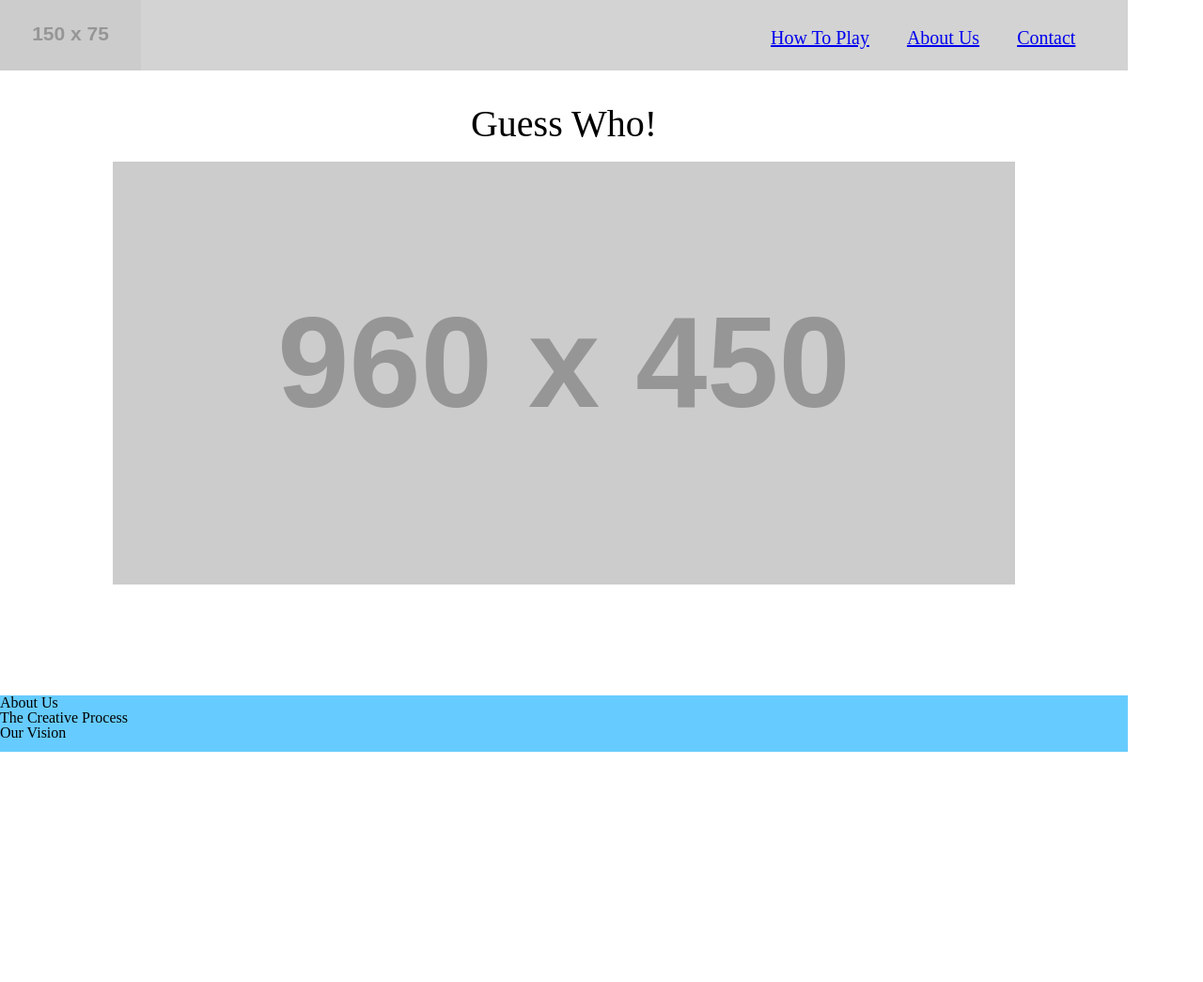
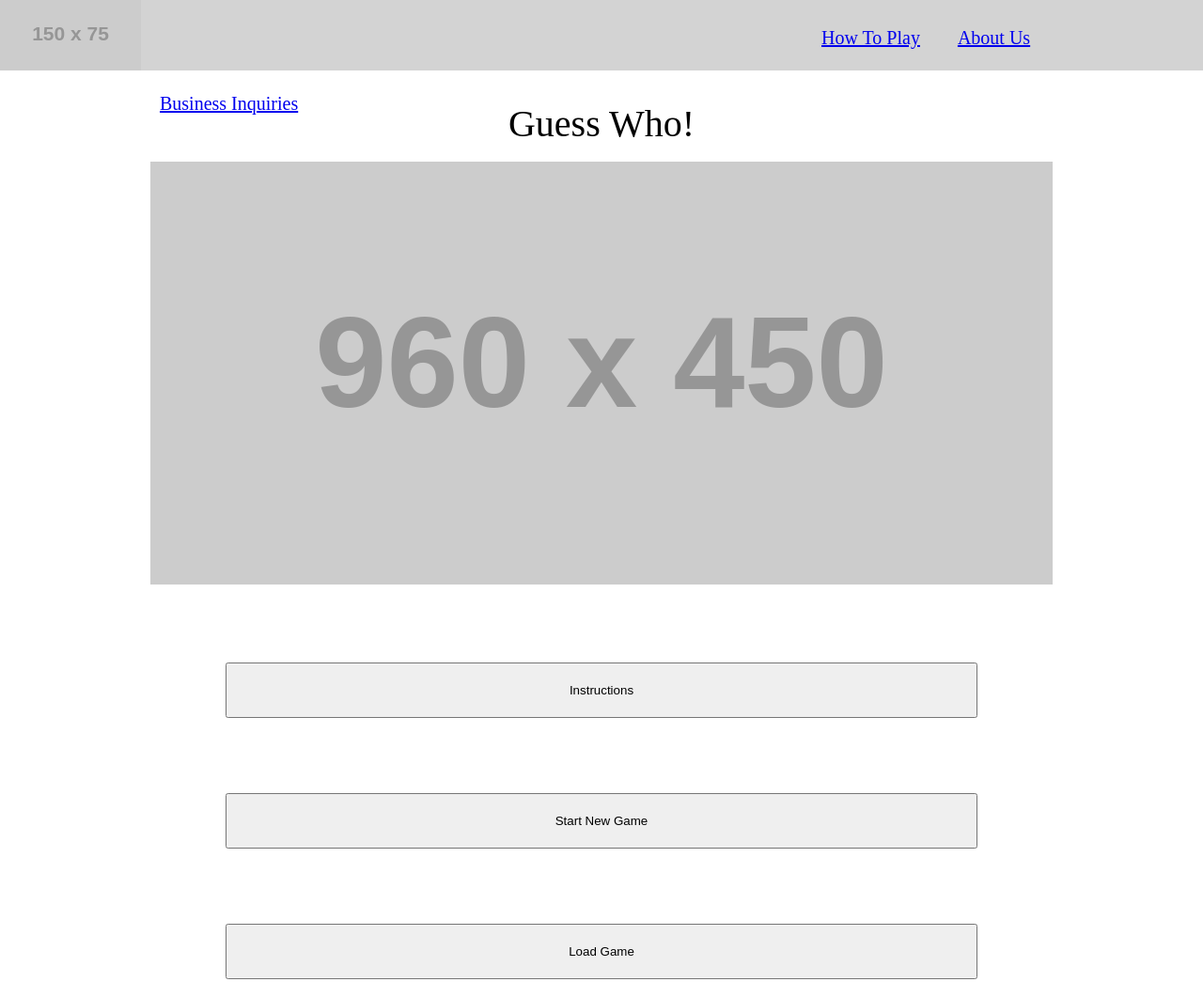
Before and after one commit to mean-gorls/Guess-Who, a plain HTML site: page index.html in a window 1280 px wide. Shown: the top 1045 px of the page at 94% size. Before the commit the page ends 800 px from the top, so only its background shows below. Drawn offline with Linux system fonts and the light colour scheme; placeholder pictures from the web are drawn by us.

Commit message:
index and stylesheet changes

```diff
--- a/css/stylesheet.css
+++ b/css/stylesheet.css
@@ -3,7 +3,8 @@
 } */
 
 header, body, footer {
-  width: 1200px;
+  width: 100%;
+  margin: 0 auto;
 }
 
 #topbar li {
@@ -12,7 +13,7 @@ header, body, footer {
 }
 
 #topbar li:nth-child(2) {
-  margin-left: 650px;
+  margin-left: 55%;
 }
 
 #topbar :not(:first-child) {
@@ -23,7 +24,7 @@ header, body, footer {
 
 #topbar {
   height: 75px;
-  width: 1200px;
+  width: 100%;
   background-color: lightgray;
   position: fixed;
 }
@@ -39,9 +40,15 @@ main:not(h1) {
 }
 
 footer {
-  position: absolute;
   bottom: 0;
-  width: 1200px;
+  width: 100%;
   height: 60px;
-  background: #6cf;
+  background: rgb(156, 156, 157);
+  margin-top: 60px;
 }
+
+button {
+  padding: 20px 60px;
+  margin-top: 80px;
+  width: 800px;
+}
--- a/index.html
+++ b/index.html
@@ -16,7 +16,7 @@
       <li><img src="https://placehold.it/150x75/000"></li>
       <li><a href="#">How To Play</a></li>
       <li><a href="#">About Us</a></li>
-      <li><a href="#">Contact</a></li>
+      <li><a href="#">Business Inquiries</a></li>
     </ul>
   </header>
 
@@ -24,6 +24,12 @@
   <main>
     <h1>Guess Who!</h1>
     <img src="https://placehold.it/960x450/000">
+    <br>
+    <button type="button">Instructions</button>
+    <br>
+    <button type="button">Start New Game</button>
+    <br>
+    <button type="button">Load Game</button>
   </main>
 
 <footer>
```
